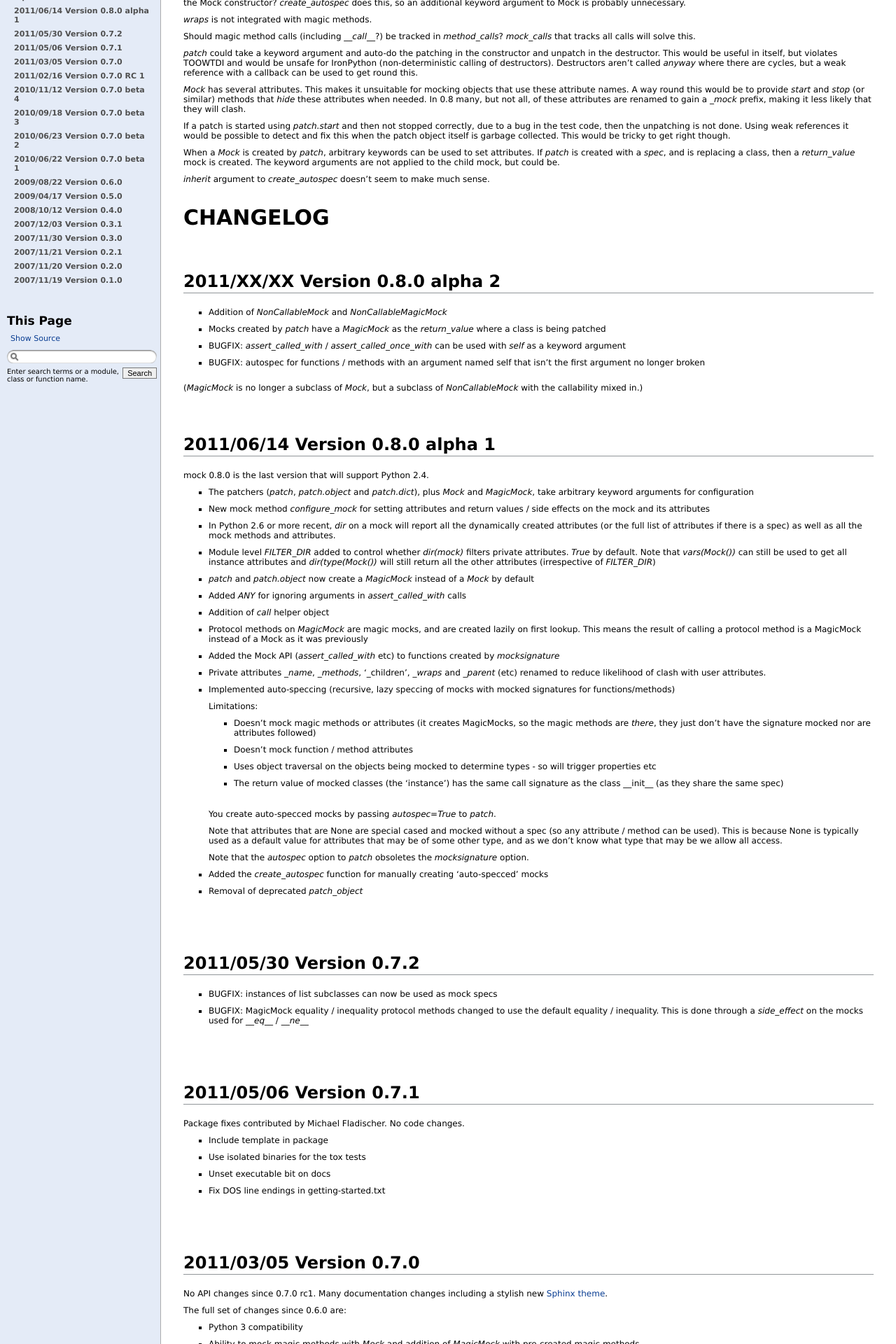
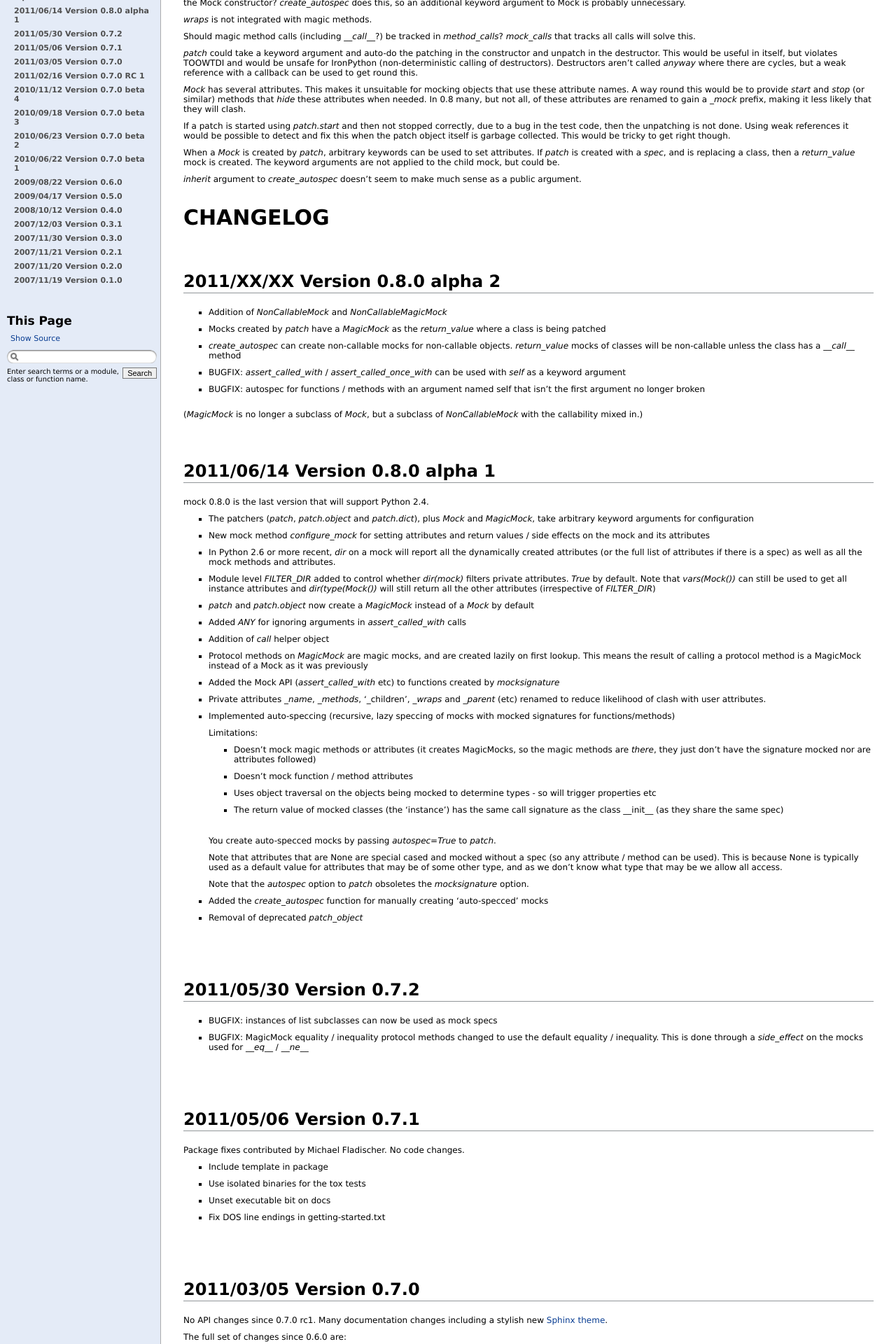
Before and after one commit to testing-cabal/mock, a Sphinx documentation site: the page built from docs/changelog.txt, in a window 1280 px wide. Shown: the part 312-2232 px from the top of the page at 70% size. Built offline with Sphinx 7.4.7, drawn with Linux system fonts in a browser that asks for light colours; pages that are not in the unit, such as notebooks, are missing from menus; some of the changed text lies outside the part shown.

Commit message:
Changelog update

```diff
--- a/docs/changelog.txt
+++ b/docs/changelog.txt
@@ -44,7 +44,8 @@ attributes. If `patch` is created with a `spec`, and is replacing a class, then
 a `return_value` mock is created. The keyword arguments are not applied to the
 child mock, but could be.
 
-`inherit` argument to `create_autospec` doesn't seem to make much sense.
+`inherit` argument to `create_autospec` doesn't seem to make much sense as a
+public argument.
 
 
 CHANGELOG
@@ -57,6 +58,9 @@ CHANGELOG
 * Addition of `NonCallableMock` and `NonCallableMagicMock`
 * Mocks created by `patch` have a `MagicMock` as the `return_value` where a
   class is being patched
+* `create_autospec` can create non-callable mocks for non-callable objects.
+  `return_value` mocks of classes will be non-callable unless the class has
+  a `__call__` method
 * BUGFIX: `assert_called_with` / `assert_called_once_with` can be used with
   `self` as a keyword argument
 * BUGFIX: autospec for functions / methods with an argument named self that
```
